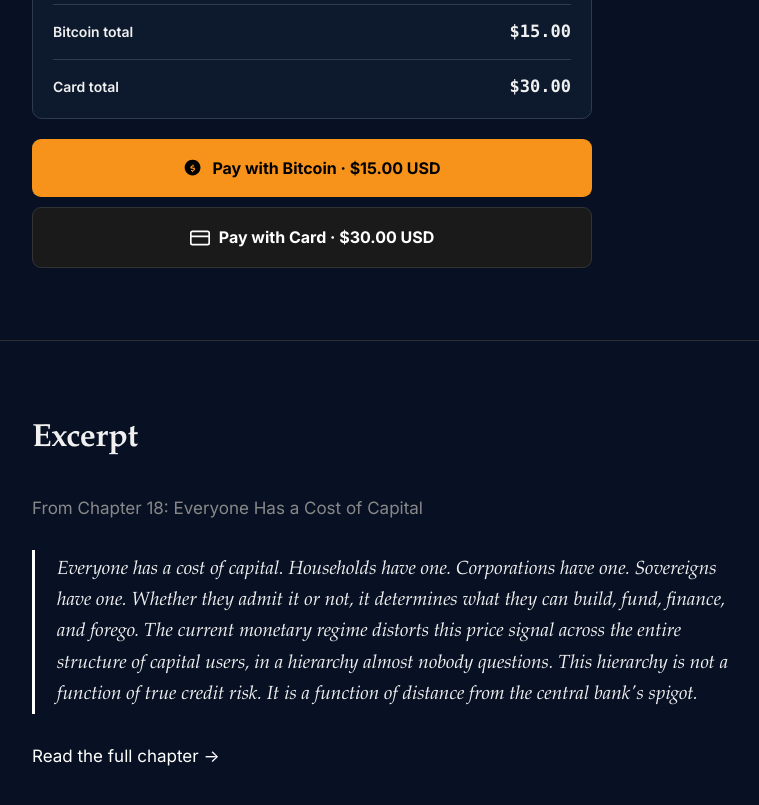
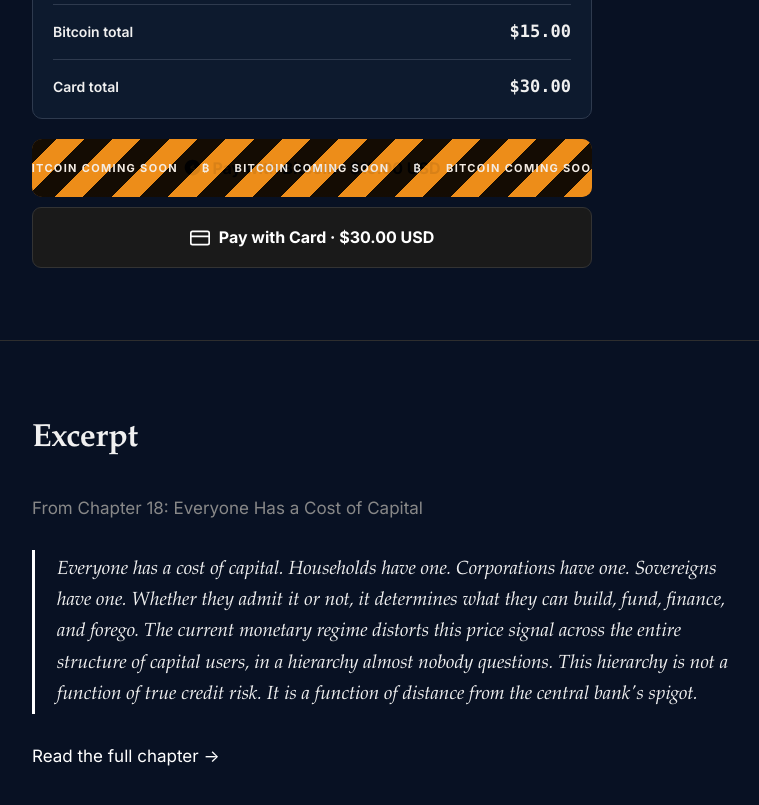
Before and after one commit to sziller/_dlc_plaza_fe, a Vue app: page /endgame in a window 1280 px wide. Shown: the part 4380-5185 px from the top of the page, without its empty margins (252-1011 px from the left). Built offline with nearby package versions, Linux system fonts and the light colour scheme; no server answers.

Commit message:
Done stripe payment BTC payment inconstrcution

```diff
--- a/src/components/BookCheckout.vue
+++ b/src/components/BookCheckout.vue
@@ -97,12 +97,17 @@
       <div v-if="error" class="bc-error">{{ error }}</div>
 
       <div class="bc-btn-row">
-        <button type="submit" class="bc-pay-btn bc-pay-btn--btc" :disabled="loadingBtc || loadingCard">
-          <svg v-if="!loadingBtc" class="bc-btc-icon" viewBox="0 0 24 24" fill="currentColor" aria-hidden="true">
-            <path d="M11.5 2C6.25 2 2 6.25 2 11.5S6.25 21 11.5 21 21 16.75 21 11.5 16.75 2 11.5 2zm1.41 9.07c.87.35 1.59 1.07 1.59 2.18 0 1.47-1.16 2.3-2.75 2.5v1.25h-1v-1.23c-.37-.03-.76-.08-1.17-.16v-1.14c.44.1.9.17 1.17.17h.83c.73 0 1.17-.3 1.17-.8 0-.46-.28-.73-1.2-1.01l-.93-.29C9.55 13.2 8.88 12.52 8.88 11.4c0-1.3 1.02-2.15 2.62-2.37V7.75h1v1.27c.32.03.66.08 1 .15v1.12c-.35-.07-.73-.12-1-.12H12c-.64 0-1.04.26-1.04.72 0 .42.24.65 1.07.93l.88.29z"/>
-          </svg>
-          <span>{{ loadingBtc ? 'Redirecting…' : `Pay with Bitcoin · $${totalBtc} USD` }}</span>
-        </button>
+        <div class="bc-btc-soon">
+          <div class="bc-btc-tape">
+            <span>BITCOIN COMING SOON</span><span>₿</span><span>BITCOIN COMING SOON</span><span>₿</span><span>BITCOIN COMING SOON</span>
+          </div>
+          <button type="button" class="bc-pay-btn bc-pay-btn--btc" disabled>
+            <svg class="bc-btc-icon" viewBox="0 0 24 24" fill="currentColor" aria-hidden="true">
+              <path d="M11.5 2C6.25 2 2 6.25 2 11.5S6.25 21 11.5 21 21 16.75 21 11.5 16.75 2 11.5 2zm1.41 9.07c.87.35 1.59 1.07 1.59 2.18 0 1.47-1.16 2.3-2.75 2.5v1.25h-1v-1.23c-.37-.03-.76-.08-1.17-.16v-1.14c.44.1.9.17 1.17.17h.83c.73 0 1.17-.3 1.17-.8 0-.46-.28-.73-1.2-1.01l-.93-.29C9.55 13.2 8.88 12.52 8.88 11.4c0-1.3 1.02-2.15 2.62-2.37V7.75h1v1.27c.32.03.66.08 1 .15v1.12c-.35-.07-.73-.12-1-.12H12c-.64 0-1.04.26-1.04.72 0 .42.24.65 1.07.93l.88.29z"/>
+            </svg>
+            <span>Pay with Bitcoin · ${{ totalBtc }} USD</span>
+          </button>
+        </div>
 
         <button type="button" class="bc-pay-btn bc-pay-btn--card" :disabled="loadingBtc || loadingCard" @click="submitCard">
           <svg v-if="!loadingCard" class="bc-btc-icon" viewBox="0 0 24 24" fill="none" stroke="currentColor" stroke-width="2" stroke-linecap="round" stroke-linejoin="round" aria-hidden="true">
@@ -260,6 +265,51 @@ async function submitCard() {
 <style scoped>
 .bc-wrap {
   width: 100%;
+}
+
+.bc-btc-soon {
+  position: relative;
+  overflow: hidden;
+  border-radius: 10px;
+  flex: 1;
+}
+
+.bc-btc-tape {
+  position: absolute;
+  top: 0;
+  left: 0;
+  right: 0;
+  bottom: 0;
+  z-index: 2;
+  display: flex;
+  align-items: center;
+  justify-content: center;
+  gap: 0;
+  background: repeating-linear-gradient(
+    -45deg,
+    #f7931a,
+    #f7931a 20px,
+    #000 20px,
+    #000 40px
+  );
+  opacity: 0.88;
+  pointer-events: none;
+}
+
+.bc-btc-tape span {
+  color: #fff;
+  font-size: 11px;
+  font-weight: 800;
+  letter-spacing: 0.12em;
+  text-transform: uppercase;
+  padding: 0 12px;
+  white-space: nowrap;
+}
+
+.bc-btc-soon .bc-pay-btn--btc {
+  width: 100%;
+  opacity: 0.4;
+  cursor: not-allowed;
 }
 
 .bc-form {
```
